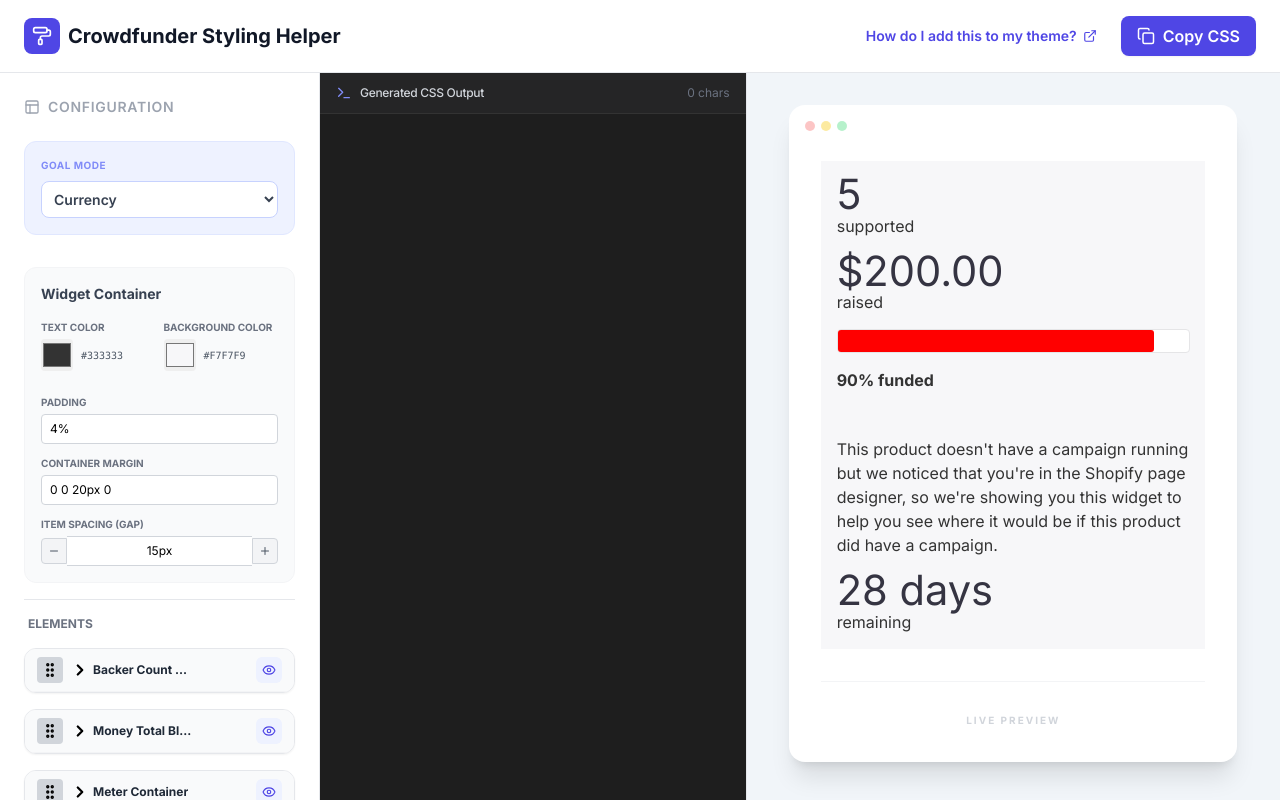
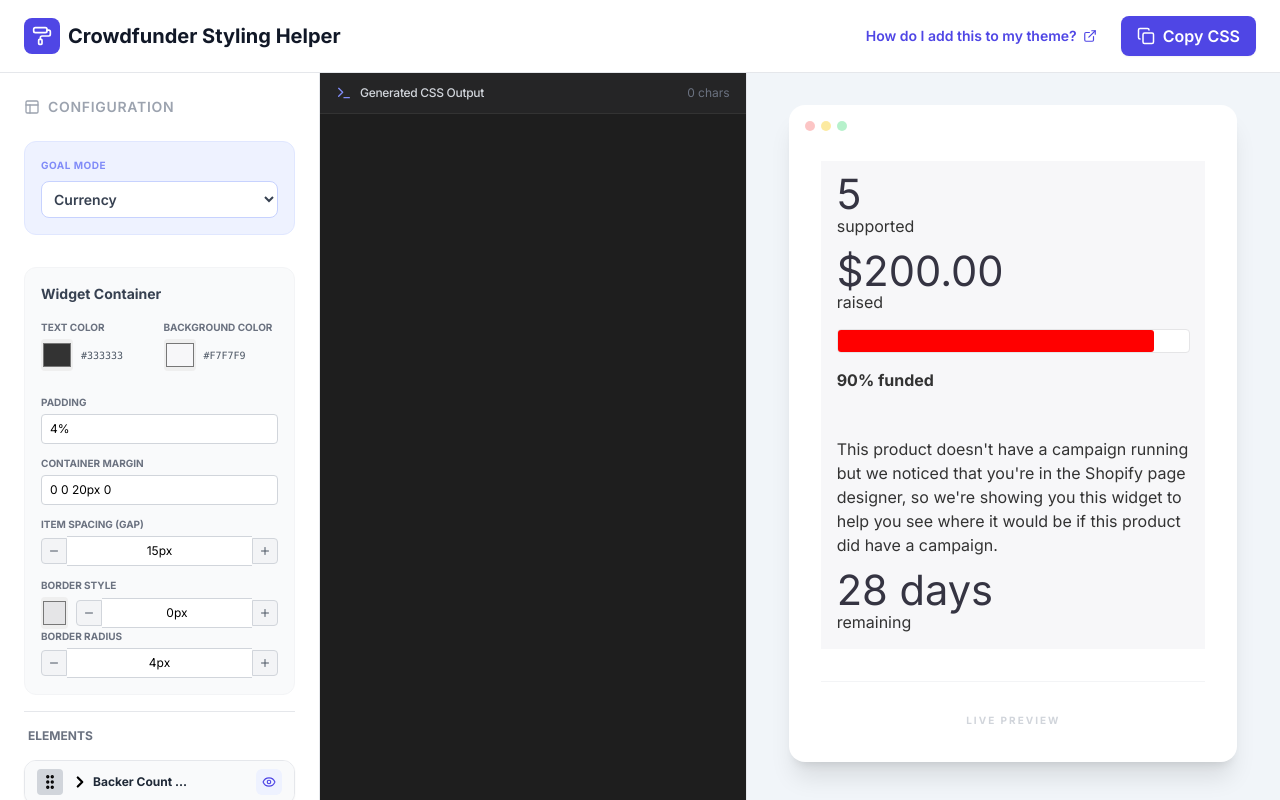
Before and after one commit to JulianSchnehage/crowdfunder-css, a React (Vite) app: page / in a window 1280 px wide. Built offline with nearby package versions, Linux system fonts and the light colour scheme.

Commit message:
add widget container border options

```diff
--- a/App.tsx
+++ b/App.tsx
@@ -91,6 +91,8 @@ const App: React.FC = () => {
         rules.push('display:flex', 'flex-direction:column', `gap:${style.gap}`);
         if (changed('padding')) rules.push(`padding:${style.padding}`);
         if (changed('backgroundColor')) rules.push(`background-color:${shortHex(style.backgroundColor!)}`);
+        if (changed('borderColor') || changed('borderWidth')) rules.push(`border:${style.borderWidth || '1px'} solid ${shortHex(style.borderColor || '#ccc')}`);
+        if (changed('borderRadius')) rules.push(`border-radius:${style.borderRadius}`);
         if (changed('margin')) rules.push(`margin:${style.margin}`);
         if (changed('visible') && !style.visible) rules.push('display:none');
 
--- a/components/SettingsPanel.tsx
+++ b/components/SettingsPanel.tsx
@@ -324,16 +324,6 @@ const StyleControls: React.FC<{
       </div>
 
       <div className="flex gap-2">
-        {style.borderRadius !== undefined && (
-          <div className="flex-1">
-            <NumericInput
-              label="Border Radius"
-              value={style.borderRadius}
-              onChange={(v) => onChange({ borderRadius: v })}
-              placeholder="e.g. 8px"
-            />
-          </div>
-        )}
         {style.padding !== undefined && (
           <div className="flex-1">
             <label className="block text-[10px] font-bold text-gray-500 mb-1 uppercase">Padding</label>
@@ -400,6 +390,16 @@ const StyleControls: React.FC<{
                 onChange={(v) => onChange({ borderWidth: v })}
                 placeholder="Width"
               />
+              </div>
+              <div className="flex items-center gap-2">
+              {style.borderRadius !== undefined && (
+                <NumericInput
+                  label="Border Radius"
+                  value={style.borderRadius}
+                  onChange={(v) => onChange({ borderRadius: v })}
+                  placeholder="Radius"
+                />
+              )}
             </div>
           </div>
         </div>
--- a/constants.ts
+++ b/constants.ts
@@ -10,6 +10,9 @@ export const INITIAL_SETTINGS: WidgetSettings = {
     padding: '4%',
     margin: '0 0 20px 0',
     gap: '15px',
+    borderColor: '#e5e5e7',
+    borderWidth: '0px',
+    borderRadius: '4px',
     visible: true,
     order: 0,
   },
```
